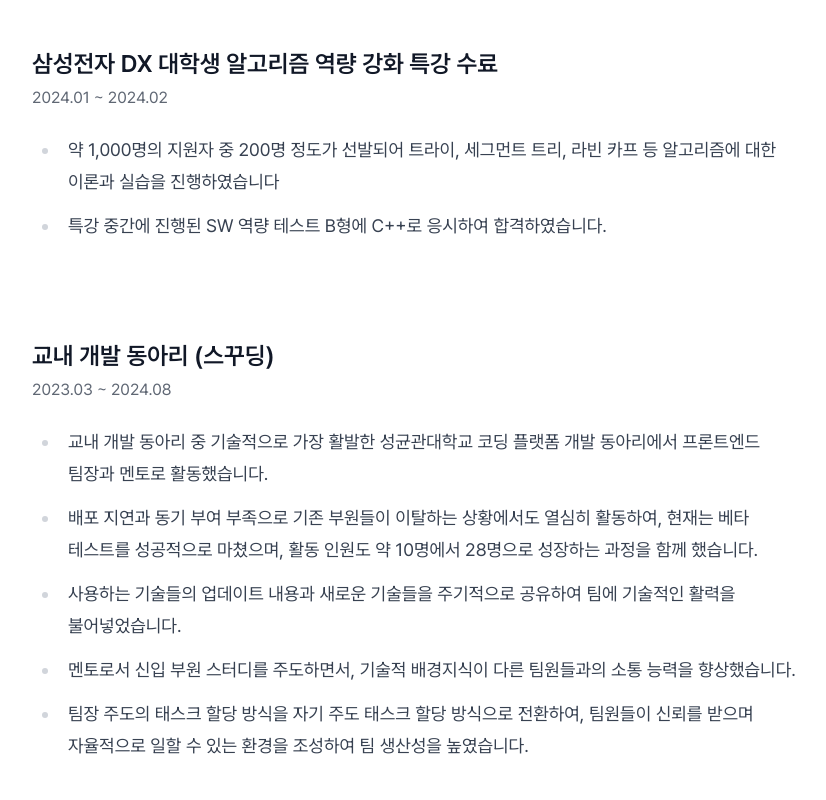
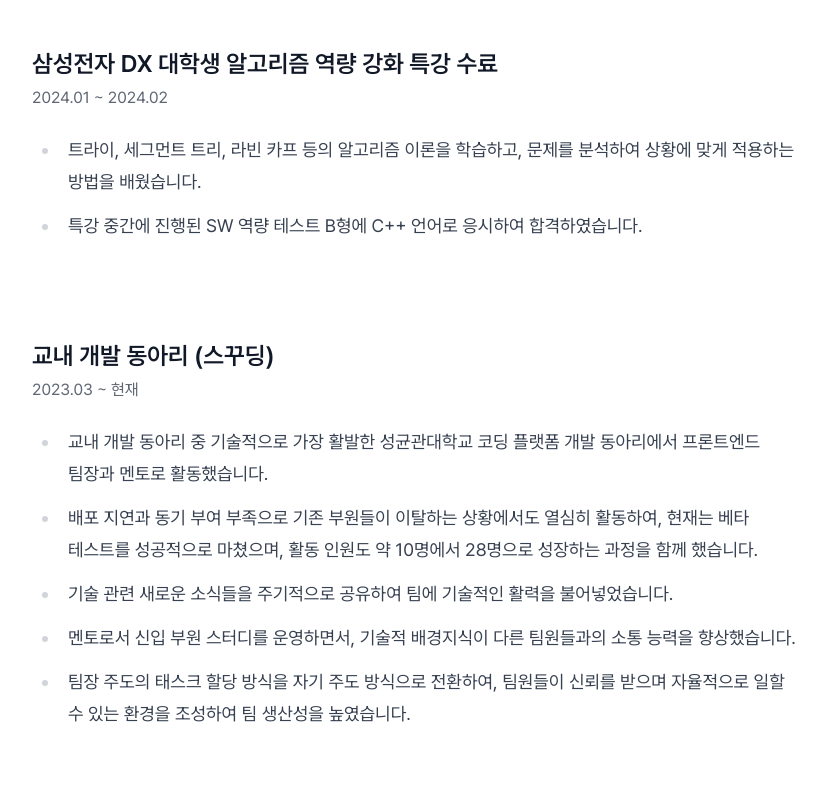
Before and after one commit to dayongkr/resume, a Next.js app: page / in a window 1280 px wide. Shown: the part 3940-4740 px from the top of the page, without its empty margins (224-1050 px from the left). Built offline with nearby package versions, Linux system fonts and the light colour scheme.

Commit message:
fix(activity): update contents

```diff
--- a/src/app/_components/ActivitySection.tsx
+++ b/src/app/_components/ActivitySection.tsx
@@ -34,16 +34,16 @@ export function ActivitySection() {
           items={[
             {
               children:
-                '약 1,000명의 지원자 중 200명 정도가 선발되어 트라이, 세그먼트 트리, 라빈 카프 등 알고리즘에 대한 이론과 실습을 진행하였습니다',
+                '트라이, 세그먼트 트리, 라빈 카프 등의 알고리즘 이론을 학습하고, 문제를 분석하여 상황에 맞게 적용하는 방법을 배웠습니다.',
             },
             {
-              children: '특강 중간에 진행된 SW 역량 테스트 B형에 C++로 응시하여 합격하였습니다.',
+              children: '특강 중간에 진행된 SW 역량 테스트 B형에 C++ 언어로 응시하여 합격하였습니다.',
             },
           ]}
         />
       </SubSection>
       <SubSection title={{ text: '교내 개발 동아리', sub: { text: '스꾸딩' } }}>
-        <SubDescription date={{ from: { year: 2023, month: 3 }, to: { year: 2024, month: 8 } }} />
+        <SubDescription date={{ from: { year: 2023, month: 3 }, to: 'current' }} />
         <List
           items={[
             {
@@ -55,16 +55,15 @@ export function ActivitySection() {
                 '배포 지연과 동기 부여 부족으로 기존 부원들이 이탈하는 상황에서도 열심히 활동하여, 현재는 베타 테스트를 성공적으로 마쳤으며, 활동 인원도 약 10명에서 28명으로 성장하는 과정을 함께 했습니다.',
             },
             {
-              children:
-                '사용하는 기술들의 업데이트 내용과 새로운 기술들을 주기적으로 공유하여 팀에 기술적인 활력을 불어넣었습니다.',
+              children: '기술 관련 새로운 소식들을 주기적으로 공유하여 팀에 기술적인 활력을 불어넣었습니다.',
             },
             {
               children:
-                '멘토로서 신입 부원 스터디를 주도하면서, 기술적 배경지식이 다른 팀원들과의 소통 능력을 향상했습니다.',
+                '멘토로서 신입 부원 스터디를 운영하면서, 기술적 배경지식이 다른 팀원들과의 소통 능력을 향상했습니다.',
             },
             {
               children:
-                '팀장 주도의 태스크 할당 방식을 자기 주도 태스크 할당 방식으로 전환하여, 팀원들이 신뢰를 받으며 자율적으로 일할 수 있는 환경을 조성하여 팀 생산성을 높였습니다.',
+                '팀장 주도의 태스크 할당 방식을 자기 주도 방식으로 전환하여, 팀원들이 신뢰를 받으며 자율적으로 일할 수 있는 환경을 조성하여 팀 생산성을 높였습니다.',
             },
           ]}
         />
```
